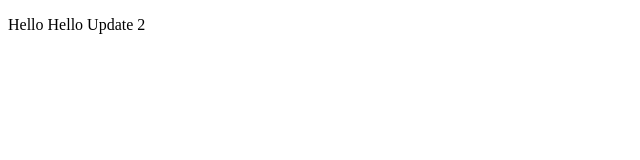
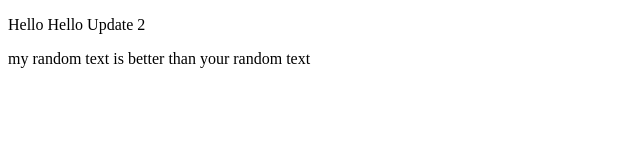
Before and after one commit to mjpcpu/my-first-website, a plain HTML site: page index.html in a window 1280 px wide. Shown: the whole page, without its empty margins (0-640 px from the left). Drawn offline with Linux system fonts and the light colour scheme.

Commit message:
random text added

```diff
--- a/index.html
+++ b/index.html
@@ -6,6 +6,7 @@
     <meta http-equiv="X-UA-Compatible" content="IE=edge">
     <meta name="viewport" content="width=device-width, initial-scale=1.0">
     <title>Document</title>
+    my random text is better than your random text
 </head>
 <body>
 
```
